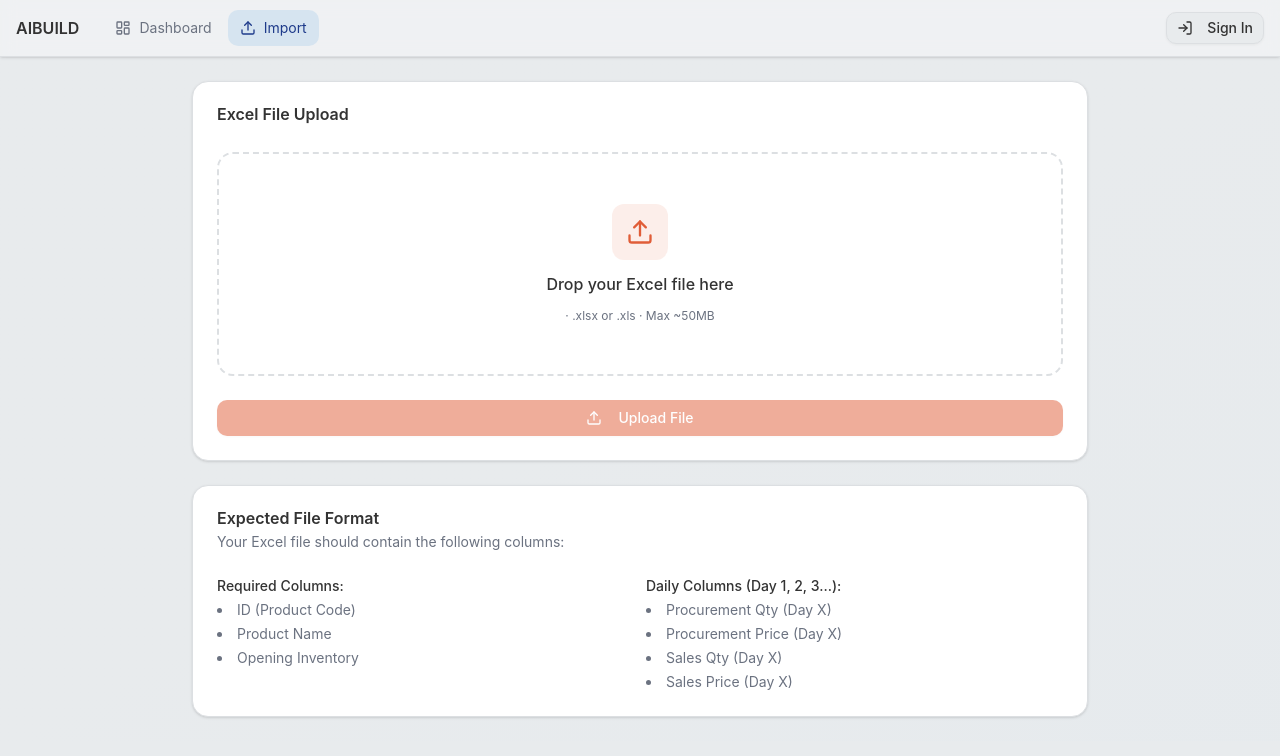
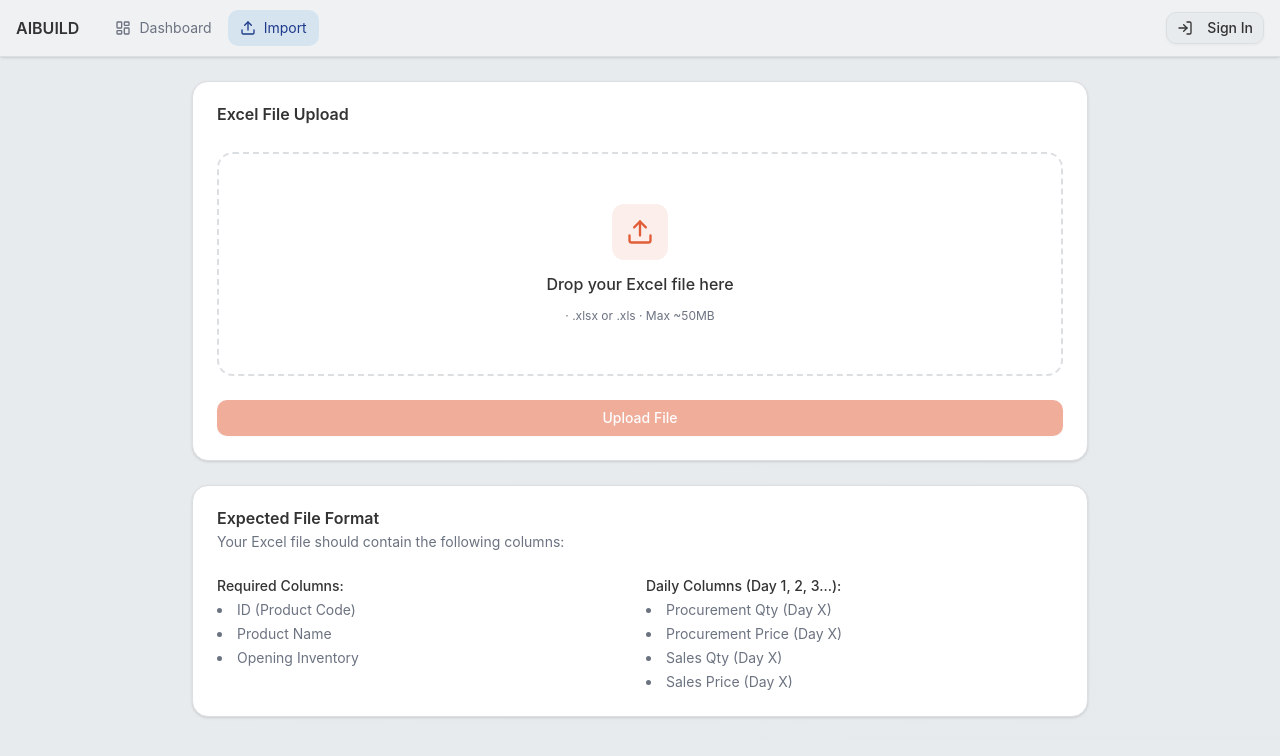
Before and after one commit to Crokily/aibuild-dashboard, a Next.js app: page /upload in a window 1280 px wide. Shown: the top 756 px of the page. Built offline with nearby package versions, Linux system fonts and the light colour scheme; no server answers.

Commit message:
Update UploadPage to simplify button label for file upload
- Removed the icon from the upload button label, enhancing clarity and focus on the action of uploading a file.
- This change aims to improve the user experience by providing a cleaner interface.

```diff
--- a/app/upload/page.tsx
+++ b/app/upload/page.tsx
@@ -198,7 +198,7 @@ export default function UploadPage() {
                     </>
                   ) : (
                     <>
-                      <Upload className="mr-2 h-4 w-4" /> Upload File
+                      Upload File
                     </>
                   )}
                 </Button>
```
